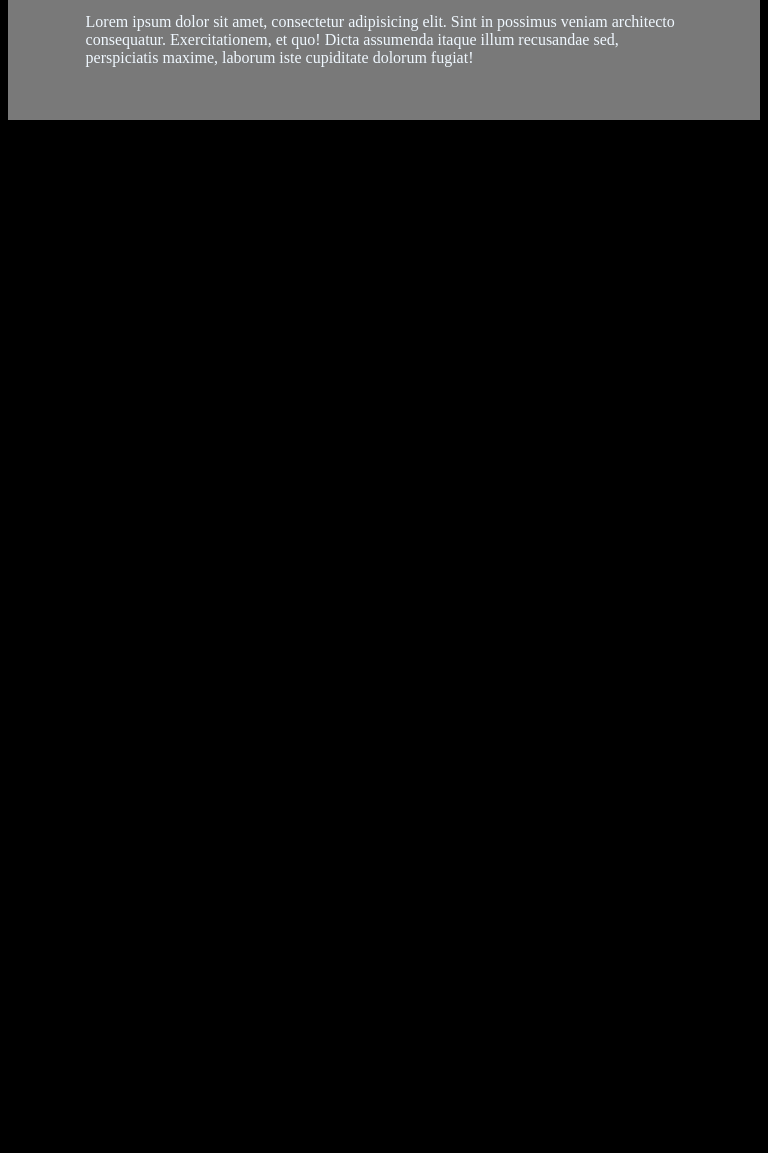
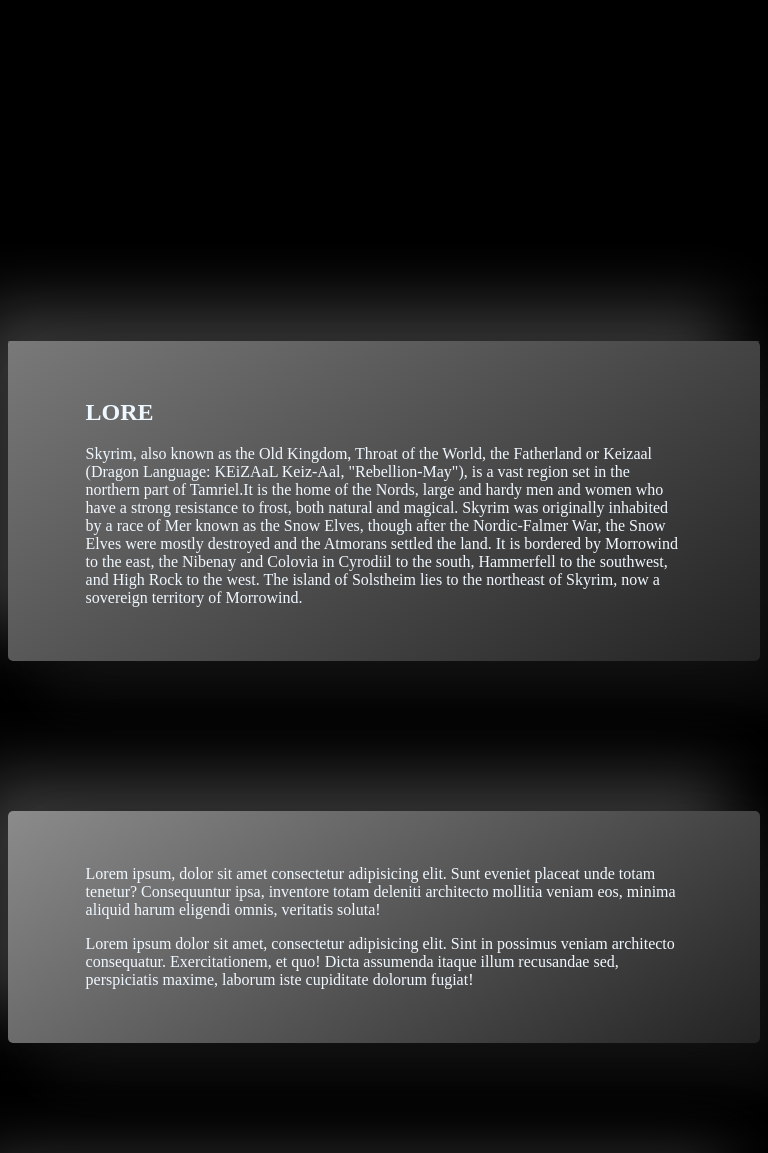
Before and after one commit to AlvarOSierra1998/Skyrim-Repo, a plain HTML site: page Skyrim Repo/index.html in a window 768 px wide. Shown: the part 664-1817 px from the top of the page. Before the commit the page ends 800 px from the top, so only its background shows below. Drawn offline with nearby package versions, Linux system fonts and the light colour scheme.

Commit message:
responsividad de imagen y texto

```diff
--- a/Skyrim Repo/css/styles.css
+++ b/Skyrim Repo/css/styles.css
@@ -1,4 +1,3 @@
-
 * {
     box-sizing: border-box;
 }
@@ -7,6 +6,7 @@
     font-family: 'sky';
     src: url(../fonts/Futura\ Condensed\ Light\ Regular.otf);
 }
+
 body {
     background-color: black;
 }
@@ -21,7 +21,10 @@ header>img {
     margin: auto;
 
 }
-h1{
+
+@media screen and (min-width: 768px) {
+
+    h1 {
         color: #797979;
         text-align: center;
         font-size: 3em;
@@ -31,28 +34,145 @@ h1{
         margin: auto;
     }
 
+}
 
-audio{
+@media screen and (max-width: 768px) {
+
+    h1 {
+        color: #797979;
+        text-align: center;
+        font-size: 3em;
+        font-family: 'sky';
+        border-bottom: 1px solid white;
+        width: 50%;
+
+        margin: auto;
+    }
+
+}
+
+
+audio {
     width: 100%;
     opacity: 0.5;
 }
+
 @media screen and (min-width: 768px) {
-.info-general{
+    .info-general {
         color: aliceblue;
-    width: 80%;
-    font-size: 2em;
-    background-color: #797979;
+        width: 50%;
+        font-size: 1.3em;
+        background-image: url(../multimedia/img/FONDOsky.jpg);
+        background-size: cover;
+        background-repeat: no-repeat;
         padding: 5%;
+        border-radius: 85px;
+        box-shadow: 33px 33px 66px #121212,
+            -33px -33px 66px #3c3c3c;
+        border: 1px solid whrgb(0, 0, 0)
     }
 
 }
+
 @media screen and (max-width: 768px) {
-    .info-general{
+    .info-general {
         color: aliceblue;
         width: 100%;
         font-size: 1em;
-        background-color: #797979;
         padding: 5%;
+        padding: 5%;
+        border-radius: 5px;
+        background: linear-gradient(145deg, #797979, #232323);
+        box-shadow: 33px 33px 66px #121212,
+            -33px -33px 66px #3c3c3c;
+        border: 1px solid whrgb(0, 0, 0);
+        margin-top: 50%;
+    }
+
+}
+
+/*seccion2*/
+@media screen and (min-width: 768px) {
+    .info-general--2 {
+        color: aliceblue;
+        width: 50%;
+        font-size: 1.3em;
+        background-color: #272727;
+        padding: 5%;
+        border-radius: 85px;
+        background: linear-gradient(145deg, #2a2a2a, #232323);
+        box-shadow: 33px 33px 66px #121212,
+            -33px -33px 66px #3c3c3c;
+        border: 1px solid whrgb(0, 0, 0);
+        float: right;
+
+    }
+
+}
+
+@media screen and (max-width: 768px) {
+    .info-general--2 {
+        color: aliceblue;
+        width: 100%;
+        font-size: 1em;
+        padding: 5%;
+        background-color: #272727;
+        padding: 5%;
+        border-radius: 5px;
+        background: linear-gradient(145deg, #8b8b8b, #232323);
+        box-shadow: 33px 33px 66px #121212,
+            -33px -33px 66px #3c3c3c;
+        border: 1px solid whrgb(0, 0, 0);
+        margin-top: 20%;
+    }
+
+}
+
+/*seccion3*/
+
+@media screen and (min-width: 768px) {
+    .info-general--3 {
+        color: aliceblue;
+        width: 100%;
+        font-size: 1.3em;
+        background-color: #272727;
+        padding: 5%;
+        border-radius: 85px;
+        background: linear-gradient(145deg, #2a2a2a, #232323);
+        box-shadow: 33px 33px 66px #121212,
+            -33px -33px 66px #3c3c3c;
+        border: 1px solid whrgb(0, 0, 0);
+        float: right;
+        margin-top: 5%;
+
+    }
+
+}
+
+@media screen and (max-width: 768px) {
+    .info-general--3 {
+        color: aliceblue;
+        width: 100%;
+        font-size: 1em;
+        padding: 5%;
+        background-color: #272727;
+        padding: 5%;
+        border-radius: 5px;
+        background: linear-gradient(145deg, #7e7e7e, #232323);
+        box-shadow: 33px 33px 66px #121212,
+            -33px -33px 66px #3c3c3c;
+        border: 1px solid whrgb(0, 0, 0);
+        margin-top: 20%;
+    }
+
+}
+
+
+@media screen and (max-width: 768px) {
+    main {
+        background-image: url(../multimedia/img/FONDOsky.jpg);
+        background-position: center;
+        background-size: cover;
     }
 
 }
@@ -65,6 +185,14 @@ audio{
     left: 50%;
     margin-left: -30px;
     bottom: 20px;
+}
+
+@media screen and (max-width:768px) {
+    .arrows {
+        width: 20%;
+        height: 72px;
+        position: relative;
+    }
 }
 
 .arrows path {
@@ -132,6 +260,7 @@ audio{
     /* Safari 和 Chrome */
 }
 
+/*ANIMACSS*/
 .my-element {
     display: inline-block;
     margin: 0 0.5rem;
--- a/Skyrim Repo/index.html
+++ b/Skyrim Repo/index.html
@@ -29,6 +29,41 @@
             <div data-aos="fade-down">
                 <div class="info-general">
                     <blockquote>
+                        <h2>LORE</h2>
+
+                        <p>
+                            Skyrim, also known as the Old Kingdom, Throat of the World, the Fatherland or Keizaal
+                            (Dragon Language: KEiZAaL Keiz-Aal, "Rebellion-May"), is a vast region set in the
+                            northern part of Tamriel.It is the home of the Nords, large and hardy men and women who
+                            have a strong resistance to frost, both natural and magical. Skyrim was originally
+                            inhabited by a race of Mer known as the Snow Elves, though after the Nordic-Falmer War, the
+                            Snow Elves were mostly destroyed and the Atmorans settled the land. It is bordered by
+                            Morrowind to the east, the Nibenay and Colovia in Cyrodiil to the south, Hammerfell to the
+                            southwest, and High Rock to the west. The island of Solstheim lies to the northeast of
+                            Skyrim, now a sovereign territory of Morrowind.
+                        </p>
+                    </blockquote>
+                </div>
+            </div>
+            <div data-aos="fade-left">
+                <div class="info-general--2">
+                    <blockquote>
+                        <p>
+                            Lorem ipsum, dolor sit amet consectetur adipisicing elit. Sunt eveniet placeat unde totam
+                            tenetur? Consequuntur ipsa, inventore totam deleniti architecto mollitia veniam eos, minima
+                            aliquid harum eligendi omnis, veritatis soluta!
+                        </p>
+                        <p>
+                            Lorem ipsum dolor sit amet, consectetur adipisicing elit. Sint in possimus veniam architecto
+                            consequatur. Exercitationem, et quo! Dicta assumenda itaque illum recusandae sed,
+                            perspiciatis maxime, laborum iste cupiditate dolorum fugiat!
+                        </p>
+                    </blockquote>
+                </div>
+            </div>
+            <div data-aos="zoom-in">
+                <div class="info-general--3">
+                    <blockquote>
                         <p>
                             Lorem ipsum, dolor sit amet consectetur adipisicing elit. Sunt eveniet placeat unde totam
                             tenetur? Consequuntur ipsa, inventore totam deleniti architecto mollitia veniam eos, minima
--- a/css/styles.css
+++ /dev/null
@@ -1,6 +0,0 @@
-*{
-    box-sizing: border-box;
-}
-body{
-    background-color: black;
-}
```
Also changed, not shown: index.html (deleted, +0 -17 lines), js/main.js (deleted). Lines whose indentation alone changed are shown as unchanged.
